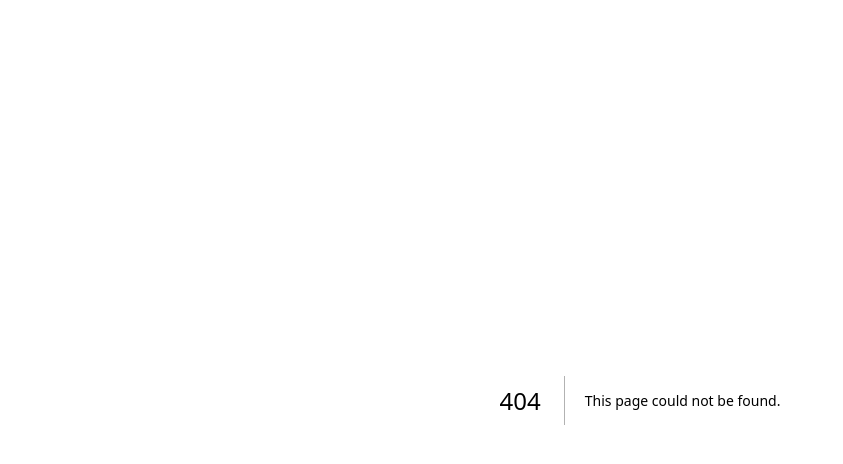
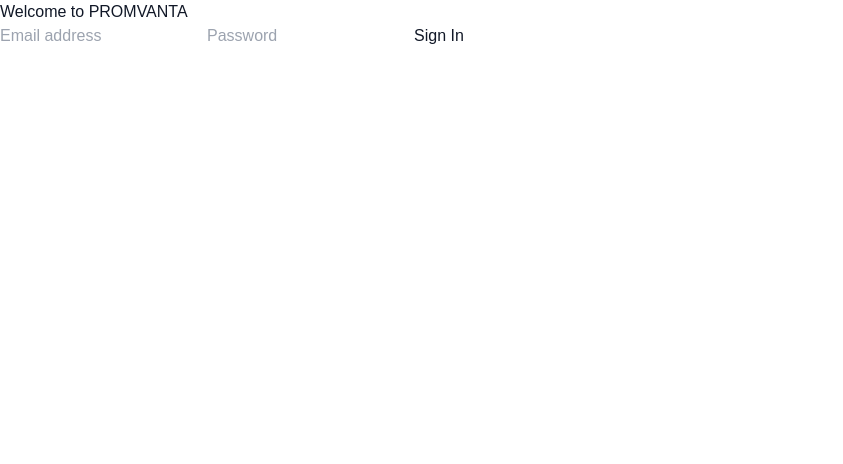
Before and after one commit to pra-y104/promvanta, a Next.js app: page /login in a window 1280 px wide. Before the commit this address had no page. Shown: the top 464 px of the page, without its empty margins (0-843 px from the left). Built offline with nearby package versions, Linux system fonts and the light colour scheme.

Commit message:
Create LoginPage component for user authentication

```diff
--- /dev/null
+++ b/app/login/page.tsx
@@ -0,0 +1,12 @@
+export default function LoginPage() {
+  return (
+    <main>
+      <h1>Welcome to PROMVANTA</h1>
+      <form>
+        <input type="email" placeholder="Email address" required />
+        <input type="password" placeholder="Password" required />
+        <button type="submit">Sign In</button>
+      </form>
+    </main>
+  );
+}
```
